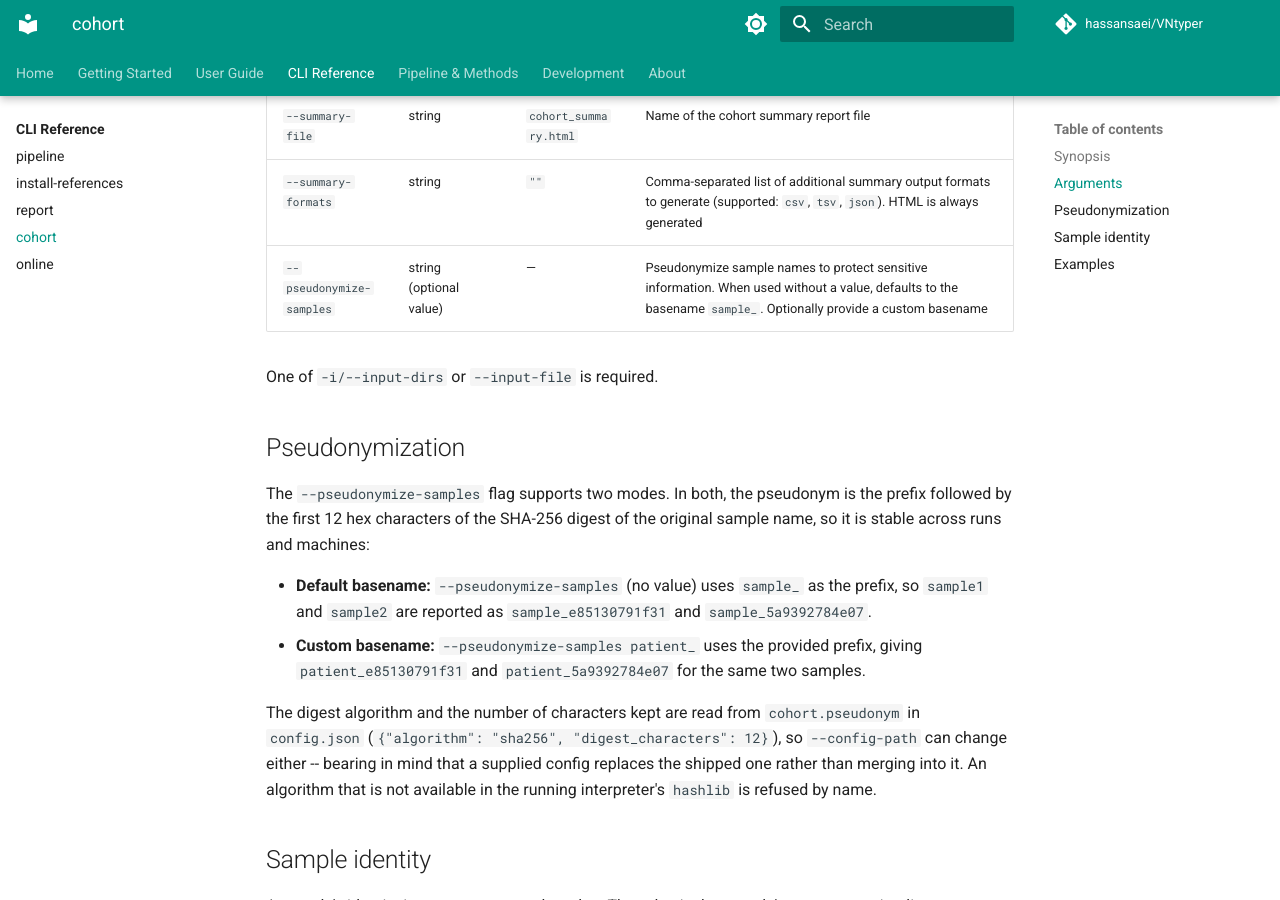
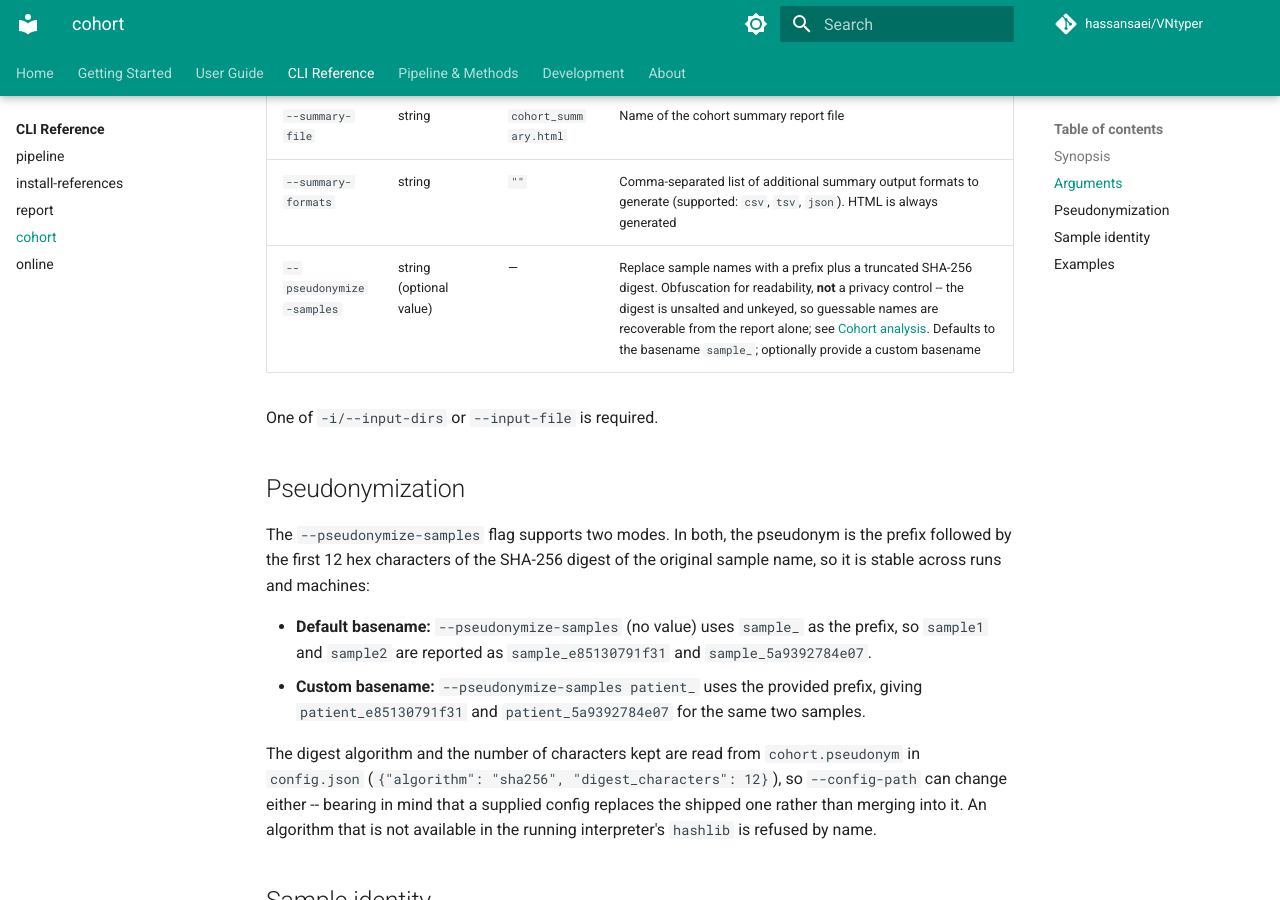
Before and after one commit to hassansaei/VNtyper, an MkDocs documentation site: the page built from docs/cli/cohort.md, in a window 1280 px wide and 900 px high, scrolled down 761 px. Built offline with MkDocs 1.6.1 and Material for MkDocs 9.7.7, drawn with Linux system fonts in a browser that asks for light colours; comment, search, counter and statistics services are not loaded.

Commit message:
docs: remove three remaining overclaims the sweep missed
docs/cli/cohort.md repeated the "protect sensitive information" wording from
the CLI help verbatim, and was missed entirely -- it is a separate page in the
mkdocs nav that grep for the changed source file could not reach.

cohort-analysis.md led its pseudonymization section with "Protect sample
identities", which is the same claim the section below it now explicitly
disclaims.

reports.md said the screening summary "provides actionable guidance", which is
advice about what to do rather than a statement about evidence -- the exact
distinction #250 draws.

Refs #227, #250

```diff
--- a/docs/cli/cohort.md
+++ b/docs/cli/cohort.md
@@ -22,7 +22,7 @@ vntyper [global-options] cohort
 | `-o, --output-dir` | path | (required) | Output directory for the aggregated summary |
 | `--summary-file` | string | `cohort_summary.html` | Name of the cohort summary report file |
 | `--summary-formats` | string | `""` | Comma-separated list of additional summary output formats to generate (supported: `csv`, `tsv`, `json`). HTML is always generated |
-| `--pseudonymize-samples` | string (optional value) | — | Pseudonymize sample names to protect sensitive information. When used without a value, defaults to the basename `sample_`. Optionally provide a custom basename |
+| `--pseudonymize-samples` | string (optional value) | — | Replace sample names with a prefix plus a truncated SHA-256 digest. Obfuscation for readability, **not** a privacy control -- the digest is unsalted and unkeyed, so guessable names are recoverable from the report alone; see [Cohort analysis](../user-guide/cohort-analysis.md#what-pseudonymization-does-not-protect-against). Defaults to the basename `sample_`; optionally provide a custom basename |
 
 One of `-i/--input-dirs` or `--input-file` is required.
 
```
Also changed, not shown: docs/pipeline/reports.md (+1 -1 lines), docs/user-guide/cohort-analysis.md (+1 -1 lines).
